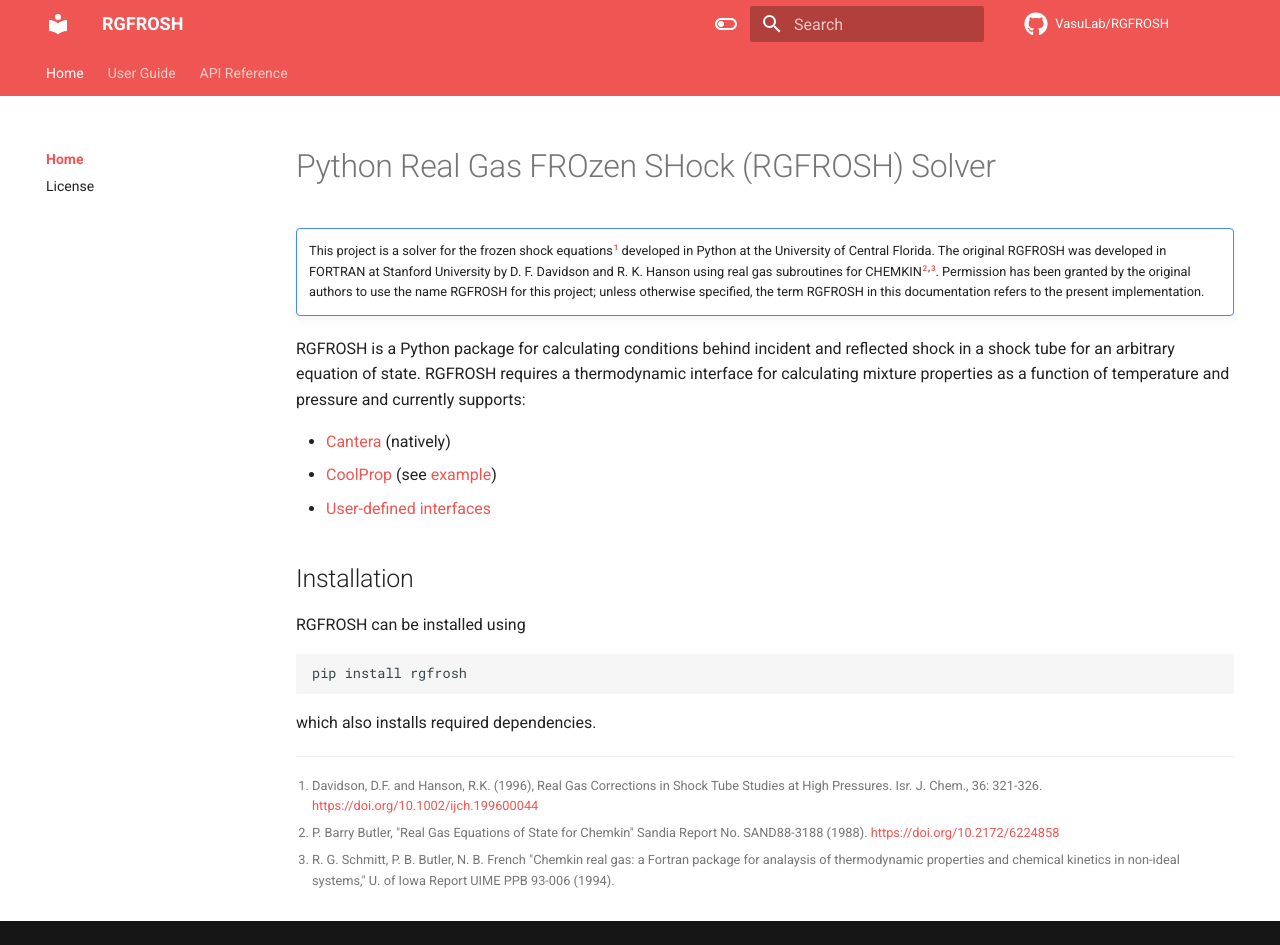
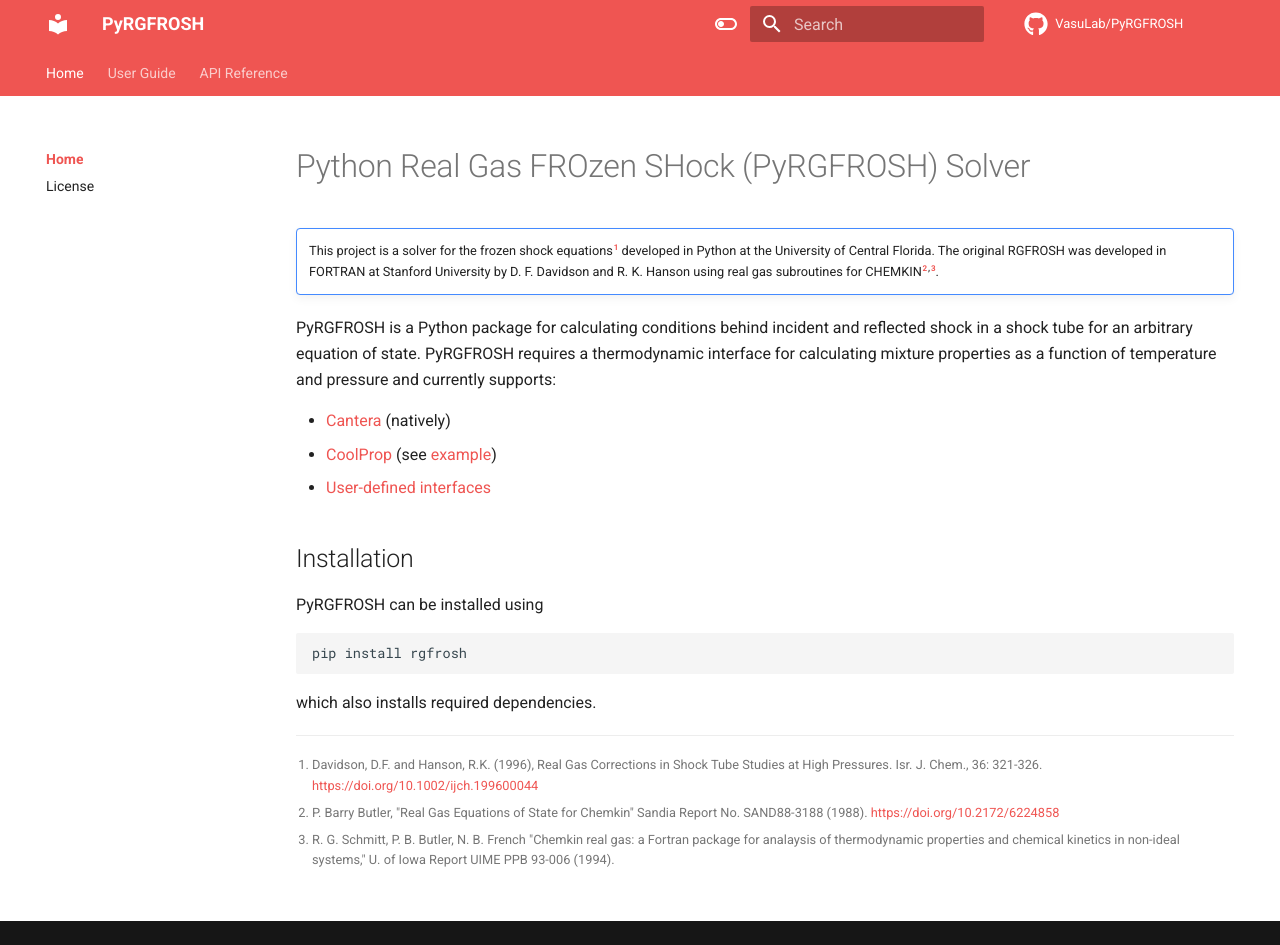
Before and after one commit to VasuLab/rgfrosh, an MkDocs documentation site: the page built from docs/index.md, in a window 1280 px wide and 945 px high. Built offline with MkDocs 1.6.1 and Material for MkDocs 9.7.7, drawn with Linux system fonts in a browser that asks for light colours; comment, search, counter and statistics services are not loaded.

Commit message:
Update repository name

````diff
--- a/docs/index.md
+++ b/docs/index.md
@@ -1,17 +1,15 @@
-# Python Real Gas FROzen SHock (RGFROSH) Solver
+# Python Real Gas FROzen SHock (PyRGFROSH) Solver
 
 !!! cite ""
 
     This project is a solver for the frozen shock equations[^1] developed in Python at the
     University of Central Florida. The original RGFROSH was developed in FORTRAN at Stanford
     University by D. F. Davidson and R. K. Hanson using real gas subroutines for
-    CHEMKIN[^2]^,^[^3]. Permission has been granted by the original authors to use the name
-    RGFROSH for this project; unless otherwise specified, the term RGFROSH in this documentation
-    refers to the present implementation.
+    CHEMKIN[^2]^,^[^3].
 
 
-RGFROSH is a Python package for calculating conditions behind incident and reflected shock in
-a shock tube for an arbitrary equation of state. RGFROSH requires a thermodynamic interface
+PyRGFROSH is a Python package for calculating conditions behind incident and reflected shock in
+a shock tube for an arbitrary equation of state. PyRGFROSH requires a thermodynamic interface
 for calculating mixture properties as a function of temperature and pressure and currently supports:
 
 - [Cantera](https://github.com/cantera/cantera) (natively)
@@ -22,7 +20,7 @@
 
 ## Installation
 
-RGFROSH can be installed using
+PyRGFROSH can be installed using
 
 ```
 pip install rgfrosh
--- a/mkdocs.yml
+++ b/mkdocs.yml
@@ -1,7 +1,7 @@
-site_name: RGFROSH
-site_url: https://vasulab.github.io/RGFROSH
-repo_name: VasuLab/RGFROSH
-repo_url: https://github.com/VasuLab/RGFROSH
+site_name: PyRGFROSH
+site_url: https://vasulab.github.io/PyRGFROSH
+repo_name: VasuLab/PyRGFROSH
+repo_url: https://github.com/VasuLab/PyRGFROSH
 edit_uri: tree/main/docs/
 
 nav:
````
Also changed, not shown: docs/guide.md (+2 -2 lines), 1 other file.
